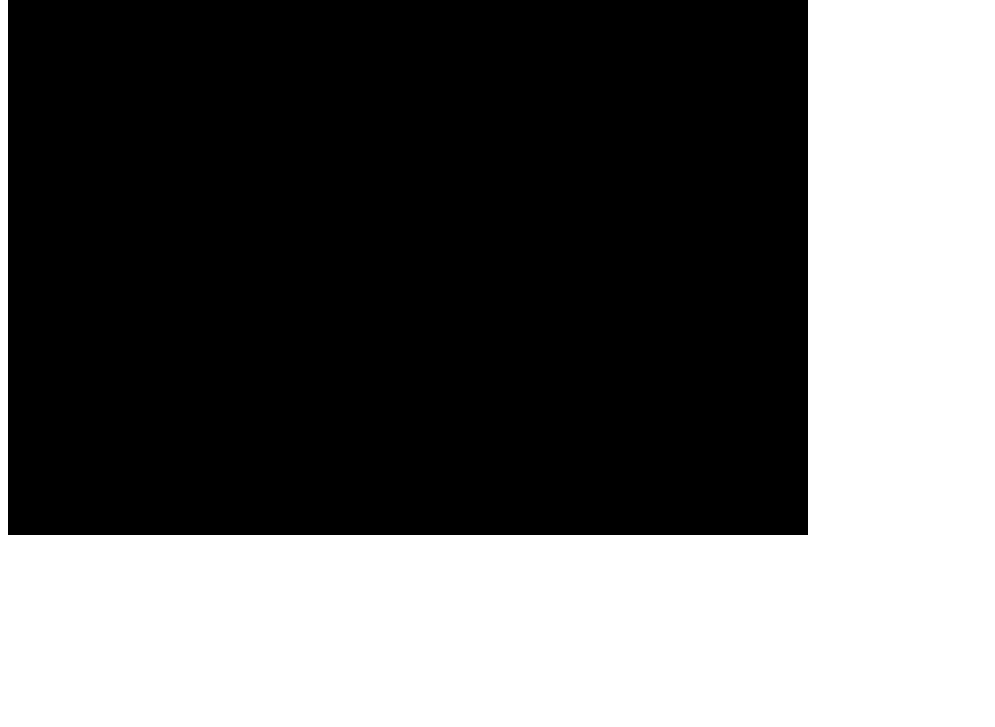
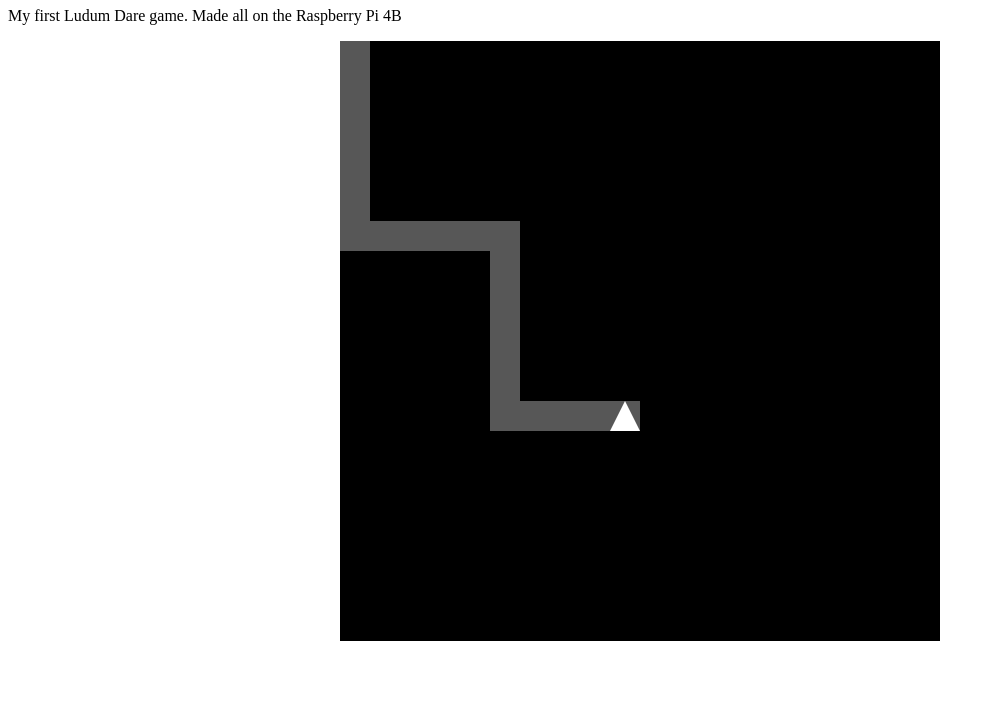
Before and after one commit to albionbrown/cavearcade, a plain HTML site: page index.html in a window 1280 px wide. Shown: the part 73-800 px from the top of the page, without its empty margins (0-995 px from the left). Drawn offline with Linux system fonts and the light colour scheme.

Commit message:
Began random map generation and paths

```diff
--- a/cave.js
+++ b/cave.js
@@ -1,15 +1,159 @@
 
-var caveWidth = 10;
-var caveHeight = 10;
+var caveGridWidth = 20;
+var caveGridHeight = 20;
+var cellWidth = 30;
+var cellHeight = 30;
 var level;
+
+var PIXEL_RATIO = (function () {
+    var ctx = document.createElement("canvas").getContext("2d"),
+        dpr = window.devicePixelRatio || 1,
+        bsr = ctx.webkitBackingStorePixelRatio ||
+              ctx.mozBackingStorePixelRatio ||
+              ctx.msBackingStorePixelRatio ||
+              ctx.oBackingStorePixelRatio ||
+              ctx.backingStorePixelRatio || 1;
+
+    return dpr / bsr;
+})();
+
+createHiDPICanvas = function(w, h, ratio) {
+    if (!ratio) { ratiplayero = PIXEL_RATIO; }
+    canvas = document.getElementById("gameCanvas");
+    canvas.width = w * ratio;
+    canvas.height = h * ratio;
+    canvas.style.width = w + "px";
+    canvas.style.height = h + "px";
+    canvas.getContext("2d").setTransform(ratio, 0, 0, ratio, 0, 0);
+    return canvas;
+}
+
+function createCanvas() {
+    return createHiDPICanvas(caveGridWidth * cellWidth, caveGridHeight * cellHeight, PIXEL_RATIO);
+}
 
 // Build cave array
 var caveGrid = [];
-for (let w = 0; w < caveWidth; w++) {
+for (let w = 0; w < caveGridWidth; w++) {
     caveGrid[w] = [];
-    for (let h = 0; h < caveHeight; h++) {
-        caveGrid[w][h] = "";
+    for (let h = 0; h < caveGridHeight; h++) {
+        caveGrid[w][h] = [];
+        caveGrid[w][h]['path'] = false;
     }
 }
 
-console.log(caveGrid);
+function generateCave() {
+
+    var beginMin = 5;
+    var beginMax = 15;
+    var rootPathX = Math.floor((Math.random() * (beginMax - beginMin)) + beginMin);
+    var rootPathY = Math.floor((Math.random() * (beginMax - beginMin)) + beginMin);
+
+    // Set the root path
+    caveGrid[rootPathX][rootPathY]['path'] = new Path(rootPathX, rootPathY);
+
+    var direction = Math.floor(Math.random() * 4);
+    var routing = true;
+    var currentX = rootPathX;
+    var currentY = rootPathY;
+    var maxPaths = 1;
+    var maxTurns = 5;
+    var minStraight = 3;
+    var maxStraight = 8;
+
+    // Set player starting position
+    player.setPosition(rootPathX, rootPathY);
+
+    // root path
+    // for turn
+        // if can write path
+            // write path
+        // else
+            // change direction adjacent to current direction
+
+    for (let t = 0; t < maxTurns; t++) {
+
+        // Change direction. Must be perpendicular to previous direction
+        switch (direction) {
+
+            case 0:
+            case 1:
+                direction = Math.floor((Math.random() * (3 - 2)) + 2);
+                break;
+
+            case 2:
+            case 3:
+                direction = Math.floor((Math.random() * (1 - 0)) + 0);
+                break;
+        }
+
+        var currentPathLength = Math.floor((Math.random() * (maxStraight - minStraight)) + minStraight);
+        for (let p = 0; p < currentPathLength; p++) {
+
+            // if (currentX >= (caveGridWidth - 1)) {
+            //     break;
+            // }
+
+            // if (currentY >= (caveGridHeight - 1)) {
+            //     break;
+            // }
+
+            switch (direction) {
+
+                // Up
+                case 0:
+
+                    // If the path cannot go further up
+                    if (currentY == 0) {
+                        continue;
+                    }
+                    currentY--;
+                    break;
+
+                // Down
+                case 1:
+
+                    // If the path cannot go further down
+                    if (currentY == (caveGridHeight - 1)) {
+                        continue;
+                    }
+                    currentY++;
+                    break;
+
+                // Left
+                case 2:
+
+                    // If the path cannot go further left
+                    if (currentX == 0) {
+                        continue;
+                    }
+                    currentX--;
+                    break;
+
+                // Right
+                case 3:
+
+                    // If the path cannot go further right
+                    if (currentX == (caveGridWidth - 1)) {
+                        continue;
+                    }
+                    currentX++;
+                    break;
+            }
+
+            caveGrid[currentX][currentY]['path'] = new Path(currentX, currentY);
+        }
+    }
+}
+
+function drawCave() {
+
+    for (let w = 0; w < caveGridWidth; w++) {
+        for (let h = 0; h < caveGridHeight; h++) {
+
+            if (caveGrid[w][h]['path'] != false) {
+                caveGrid[w][h]['path'].draw();
+            }
+        }
+    }
+}
--- /dev/null
+++ b/dialog.js
@@ -0,0 +1,18 @@
+
+class Dialog extends Entity
+{
+
+    text;
+
+    constructor(positionX, positionY) {
+        super(positionX, positionY);
+    }
+
+    draw() {
+
+    }
+
+    setText(text) {
+        this.text = text;
+    }
+}
--- a/entity.js
+++ b/entity.js
@@ -6,11 +6,12 @@ class Entity {
     height;
     width;
     image;
+    colour;
 
     constructor(positionX, positionY) {
         this.positionX = positionX;
         this.positionY = positionY
-        this.width = caveWidth;
-        this.height = caveHeight;
+        this.width = cellWidth;
+        this.height = cellHeight;
     }
 }
--- a/game.js
+++ b/game.js
@@ -1,39 +1,24 @@
 
-var PIXEL_RATIO = (function () {
-    var ctx = document.createElement("canvas").getContext("2d"),
-        dpr = window.devicePixelRatio || 1,
-        bsr = ctx.webkitBackingStorePixelRatio ||
-              ctx.mozBackingStorePixelRatio ||
-              ctx.msBackingStorePixelRatio ||
-              ctx.oBackingStorePixelRatio ||
-              ctx.backingStorePixelRatio || 1;
 
-    return dpr / bsr;
-})();
+// Create canvas with the device resolution.
+var canvas = createCanvas();
+var ctx = canvas.getContext("2d");
 
-createHiDPICanvas = function(w, h, ratio) {
-    if (!ratio) { ratio = PIXEL_RATIO; }
-    canvas = document.getElementById("gameCanvas");
-    canvas.width = w * ratio;
-    canvas.height = h * ratio;
-    canvas.style.width = w + "px";
-    canvas.style.height = h + "px";
-    canvas.getContext("2d").setTransform(ratio, 0, 0, ratio, 0, 0);
-    return canvas;
-}
+var player = new Player(0, 0);
+
+generateCave();
+
+var dialogBox = new Dialog(0, 0);
 
 function gameTurn() {
     ctx.clearRect(0, 0, canvas.width, canvas.height);
+    drawCave();
     player.turn();
     player.draw();
+    // dialogBox.draw();
     storeKeysForNextTurn();
+    // console.log(caveGrid);
 }
 
-//Create canvas with the device resolution.
-var canvas = createHiDPICanvas(800, 600);
-var ctx = canvas.getContext("2d")
-
-var startPos = 0;
-var player = new Player(0, 10);
-
+// Run game loop
 setInterval(gameTurn, 10);
--- a/index.html
+++ b/index.html
@@ -2,26 +2,36 @@
 <html>
     <head>
         <title>
-            The Cave by AlbionBrown
+            CaveArcade by AlbionBrown
         </title>
 
         <script type="text/javascript" src="/controls.js"></script>
+        <script type="text/javascript" src="/cave.js"></script>
         <script type="text/javascript" src="/entity.js"></script>
-        <script type="text/javascript" src="/cave.js"></script>
+        <script type="text/javascript" src="/path.js"></script>
         <script type="text/javascript" src="/player.js"></script>
+        <script type="text/javascript" src="/dialog.js"></script>
 
         <style type="text/css">
+
+            div#gameContainer {
+                position: relative;
+                margin: 0 auto;
+                width: 600px;
+            }
+
             canvas#gameCanvas {
-                width: 800px;
-                height: 600px;
                 background-color: #000;
             }
         </style>
     </head>
     <body>
-        <!-- <h1>The Cave by AlbionBrown</h1> -->
-        <!-- <p>My first Ludum Dare game. Made all on the Raspberry Pi 4B</p> -->
-        <canvas id="gameCanvas"></canvas>
+        <h1>CaveArcade by AlbionBrown</h1>
+        <p>My first Ludum Dare game. Made all on the Raspberry Pi 4B</p>
+        <div id="gameContainer">
+            <canvas id="gameCanvas"></canvas>
+        </div>
+
         <script type="text/javascript" src="/game.js"></script>
     </body>
 </html>
--- /dev/null
+++ b/path.js
@@ -0,0 +1,22 @@
+
+class Path extends Entity
+{
+
+    constructor(positionX, positionY) {
+        super(positionX, positionY);
+        this.colour = "#575757";
+    }
+
+    draw() {
+
+        // Starting coordinates
+        var x = this.positionX * cellWidth;
+        var y = this.positionY * cellHeight;
+
+        ctx.beginPath();
+        ctx.rect(x, y, cellWidth, cellHeight);
+        ctx.fillStyle = this.colour;
+        ctx.fill();
+        ctx.closePath();
+    }
+}
--- a/player.js
+++ b/player.js
@@ -1,39 +1,61 @@
+
+var playerStartingX = 0;
+var playerStartingY = 0;
 
 class Player extends Entity
 {
 
     constructor(positionX, positionY) {
         super(positionX, positionY);
+        this.colour = "#FFFFFF";
     }
 
     draw() {
 
-        // Get cave position
+        // Starting coordinates
+        var x = this.positionX * cellWidth;
+        var y = this.positionY * cellHeight;
         ctx.beginPath();
-        ctx.moveTo((this.positionX + (this.width / 2)), (this.positionY));
-        ctx.lineTo((this.positionX + this.width), (this.positionY + this.height));
-        ctx.lineTo(this.positionX, (this.positionY + this.height));
-        ctx.fillStyle = "#FFFFFF";
+        // var top = x + (this.width / 2);
+        ctx.moveTo(x + (this.width / 2), y);
+        // var bRightx = x + this.width;
+        // var bRighty = y + this.height;
+        ctx.lineTo(x + this.width, y + this.height);
+        // var bLeft = y + this.height
+        ctx.lineTo(x, y + this.height);
+        ctx.fillStyle = this.colour;
         ctx.fill();
+        ctx.closePath();
     }
 
     turn() {
 
+        // Remove the player's position from the cave grid
+        delete caveGrid[this.positionX][this.positionY]['player'];
+
         // @TODO rotation
-        if (leftPressed && !lastTurnLeftPressed) {
-            this.positionX -= caveWidth;
+        if (leftPressed && !lastTurnLeftPressed && this.positionX > 0) {
+            this.positionX -= 1;
         }
 
-        if (rightPressed && !lastTurnRightPressed) {
-            this.positionX += caveWidth;
+        if (rightPressed && !lastTurnRightPressed && this.positionX < (caveGridWidth - 1)) {
+            this.positionX += 1;
         }
 
-        if (upPressed && !lastTurnUpPressed) {
-            this.positionY -= caveHeight;
+        if (upPressed && !lastTurnUpPressed && this.positionY > 0) {
+            this.positionY -= 1;
         }
 
-        if (downPressed && !lastTurnDownPressed) {
-            this.positionY += caveHeight;
+        if (downPressed && !lastTurnDownPressed && this.positionY < (caveGridHeight - 1)) {
+            this.positionY += 1;
         }
+
+        // Add the new player's position to the cave grid
+        caveGrid[this.positionX][this.positionY]['player'] = this;
+    }
+
+    setPosition(positionX, positionY) {
+        this.positionX = positionX;
+        this.positionY = positionY;
     }
 }
```
Also changed, not shown: mapg.html (added, +9 -0 lines), mapg.js (added, +77 -0 lines), torch.js (added, +12 -0 lines), 1 other file.
